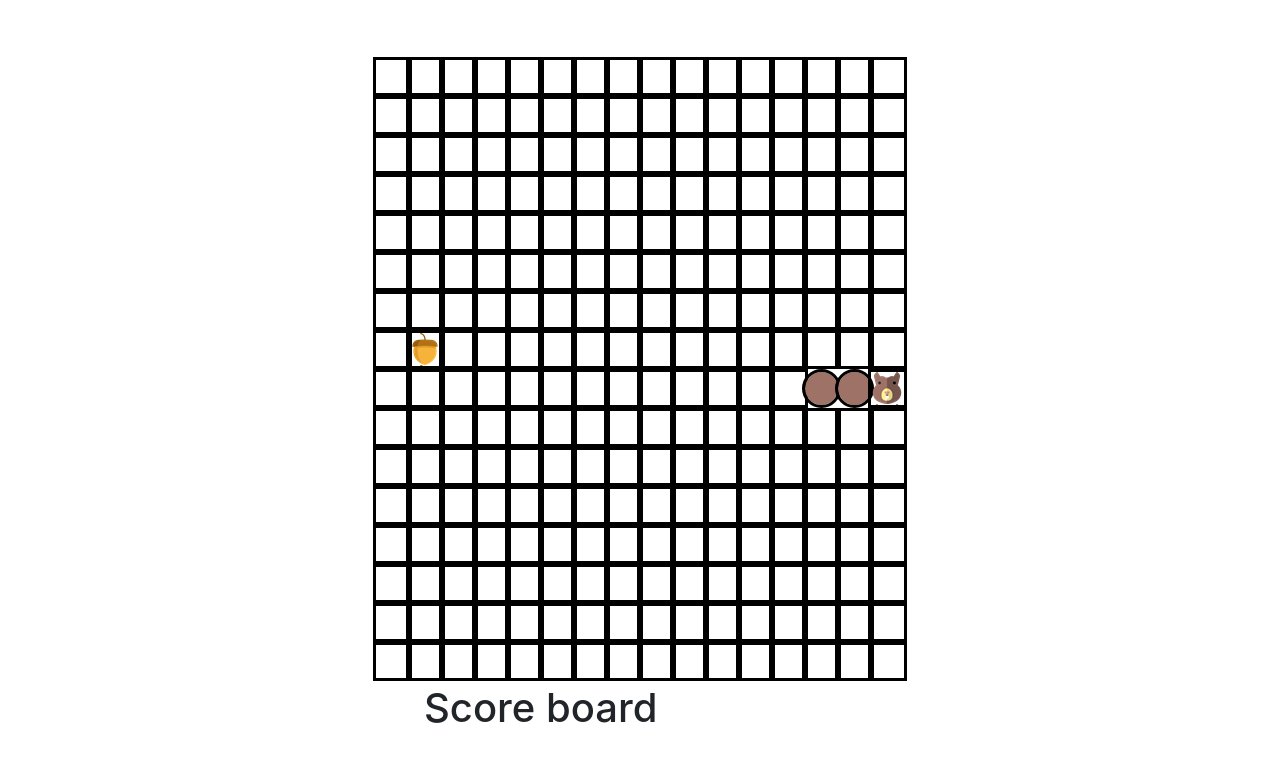
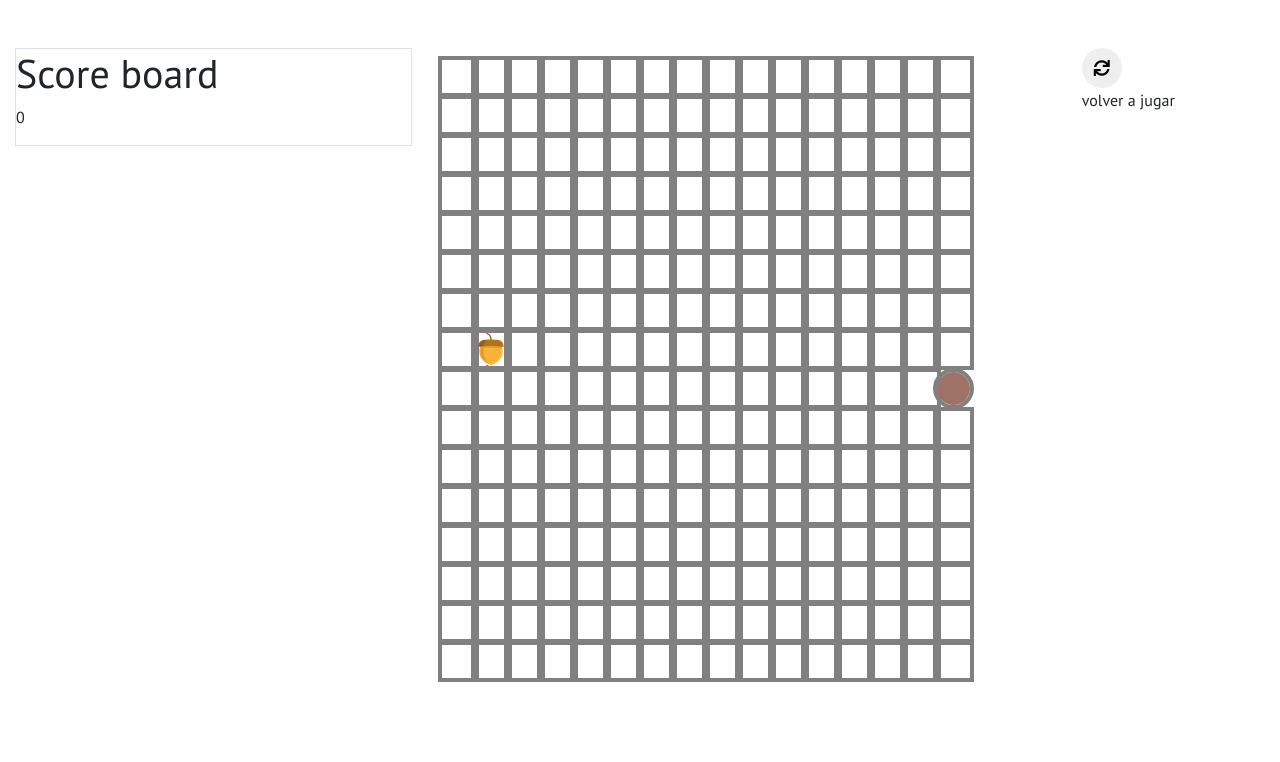
Before and after one commit to JanetGM/snake-challenge, a React (Create React App) app: page / in a window 1280 px wide. Shown: the top 762 px of the page. Built offline with nearby package versions, Linux system fonts and the light colour scheme.

Commit message:
agregando funcionalidad para renaudar juego

```diff
--- a/src/App.css
+++ b/src/App.css
@@ -1,3 +1,4 @@
+@import url('https://fonts.googleapis.com/css?family=PT+Sans&display=swap');
 .App {
 
   display: flex;
@@ -16,7 +17,6 @@
 
 }
 .buttonSize {
- margin-top:30%;
   border:0;
   width: 40px;
   height: 40px;
@@ -29,11 +29,12 @@
   justify-content: center;
   width: 100%;
   height: 100%;
+  font-family: 'PT Sans', sans-serif;
 }
 
 .grid{
   margin-top:60px;
-  align-content: center;
+  align-content: left;
   width: 528px;
   height: 480px;
 
@@ -41,11 +42,12 @@
 body{
   width: 100vw;
   height: 100vh;
+  font-family: 'PT Sans', sans-serif;
 }
 .cell{
   width: 33px;
   height: 33px;
-  outline: 3px solid black;
+  outline: 4px solid gray;
   display: inline-block;
 }
 .acorn{
--- a/src/App.js
+++ b/src/App.js
@@ -51,9 +51,8 @@ class App extends React.Component {
         });
         setTimeout(()=>{
             this.moveChipmunk()
-        },1000)
+        },500)
     }
-
 
 
     //creando el cuerpo de la ardilla
@@ -71,10 +70,12 @@ class App extends React.Component {
     //mostrar acorn
 
     showAcorn = (cell) =>{
+
       const {acorn}=this.state;
       return (acorn.row === cell.row && acorn.col === cell.col);
     }
 
+    //obtener aleatoriamente las bellotas
     getRandomAcorn = () =>{
         const {chipmunk}=this.state;
         const newAcorn = {
@@ -90,9 +91,40 @@ class App extends React.Component {
           }
 
     }
+
+
+
+
+    handleClick = () =>{
+       this.setState({
+          chipmunk:{
+            chipmunkHead:{
+              row:1,
+              col:1
+            },
+            chipmunkBody:[{row:1,col:3},{row:1,col:2}],
+            velocity :{
+                x:1,
+                y:0
+            }
+
+          },
+          acorn:{
+              row:Math.floor(Math.random()*16),
+              col:Math.floor(Math.random()*16),
+          },
+          gameOver:false
+          }
+      )
+
+      setTimeout(() => {
+        this.moveChipmunk()
+      },500)
+    }
+
+
     //creando función que mueve  a la ardilla
   moveChipmunk = () =>{
-
     if(this.state.gameOver)return;
 
     this.setState(({chipmunk,acorn})=>{
@@ -120,7 +152,7 @@ class App extends React.Component {
      }
      setTimeout(() => {
       this.moveChipmunk()
-    },1000)
+    },500)
   });
 }
 collidesWithAcorn = () => {
@@ -131,9 +163,9 @@ collidesWithAcorn = () => {
 
   isOffEdge = () => {
       const {chipmunk} = this.state
-      if(chipmunk.chipmunkHead.col>15
-        ||chipmunk.chipmunkHead.co<0
-        ||chipmunk.chipmunkHead.row>15
+      if(chipmunk.chipmunkHead.col>16
+        ||chipmunk.chipmunkHead.col<0
+        ||chipmunk.chipmunkHead.row>16
         ||chipmunk.chipmunkHead.row<0)
       return true;
     }
@@ -193,23 +225,19 @@ collidesWithAcorn = () => {
 
 
     render(){
-        const {grid,chipmunk,gameOver}=this.state
+        const {grid,gameOver}=this.state
 
         return(
         <div className="App">
+         <div className="container-fluid">
            {
-            (gameOver)?
-            <div className="mt-5" >
-              <button type = 'button ' className="buttonSize" onClick={()=>window.location.reload()}>
-                <i className="fas fa-sync"></i>
-              </button>
-              <p>volver a jugar</p>
+             <div className="row">
+                <div className="col-4">
+                  <Scoreboard size={this.state.chipmunk.chipmunkBody.length-2}/>
                 </div>
-
-            :
+                <div className="col-6">
                  <div onKeyPress={this.setVelocity} className="grid" >
                   {
-
                       grid.map((row,i)=>
                       row.map(cell => (
                           <div key={`${cell.row} ${cell.col}`}className={`cell
@@ -219,15 +247,27 @@ collidesWithAcorn = () => {
                             ? 'acorn':this.showChipmunkBody(cell)
                             ? 'bodyChipmunk':''
                             }`
-                  } ></div>
+                        } >
+                        </div>
                       ))
                     )
-
                   }
-          <Scoreboard/>
                   </div>
-
+              </div>
+              <div className="col-2 mt-5">
+                  {(gameOver)
+                    ?
+                    <div>
+                    <button type = 'button' className="buttonSize" onClick={this.handleClick.bind(this)}>
+                      <i className="fas fa-sync"></i>
+                    </button>
+                    <p>volver a jugar</p>
+                 </div>
+                    :''}
+                </div>
+            </div>
            }
+          </div>
         </div>
         )
     }
--- a/src/components/Scoreboard.js
+++ b/src/components/Scoreboard.js
@@ -1,10 +1,11 @@
 import React from 'react';
 
-const Scoreboard = () =>{
+const Scoreboard = ({size}) =>{
 
     return(
-        <div className="container-flex ml-5 ">
+        <div className=" container-flex mt-5 border ">
             <p className="h1">Score board</p>
+            <p>{size}</p>
         </div>
     )
 }
```
Lines whose indentation alone changed are shown as unchanged.
